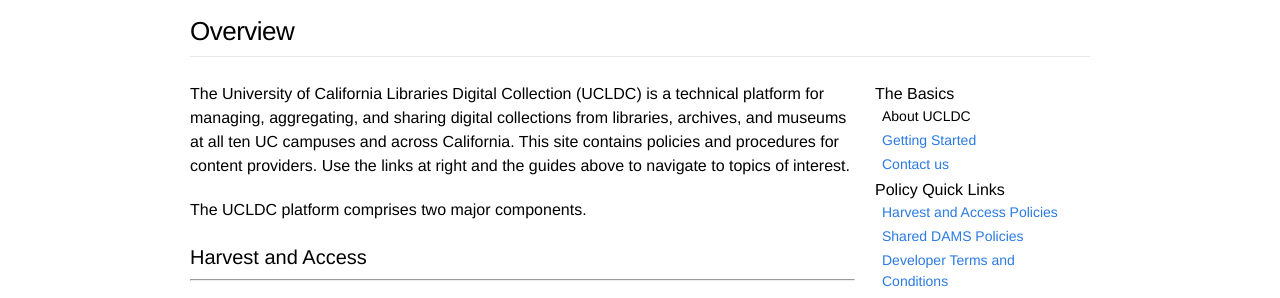
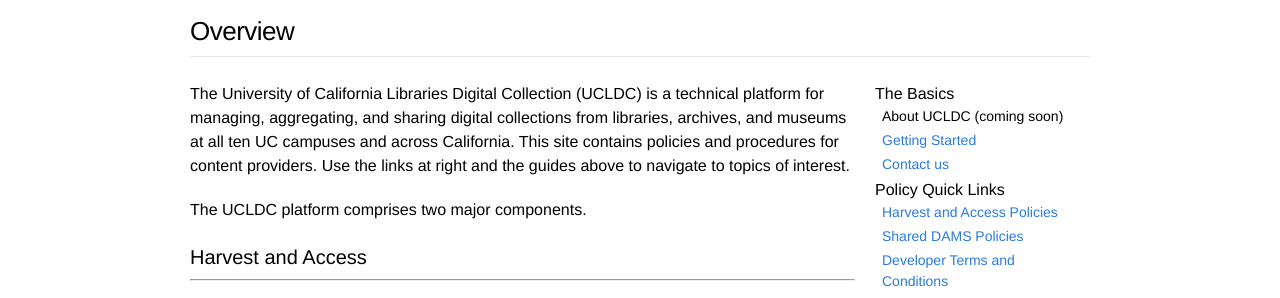
Before and after one commit to ucldc/ucldc-docs, a Jekyll site: the page built from index.md, in a window 1280 px wide. Shown: the part 135-433 px from the top of the page. Built offline with Jekyll 4.4.1, drawn with Linux system fonts in a browser that asks for light colours; nearby versions of some CDN libraries.

Commit message:
Update sidebar.html

```diff
--- a/_includes/sidebar.html
+++ b/_includes/sidebar.html
@@ -1,7 +1,7 @@
 <div class="sidebar">
   <h1>The Basics</h1>
   <ul>
-    <li>About UCLDC</li>
+    <li>About UCLDC (coming soon)</li>
     <li><a href="{{ site.url }}{{ site.baseurl }}/docs/create-account/">Getting Started</a></li>
     <li><a href="mailto:ucldc@ucop.edu">Contact us</a></li>
   </ul>
```
